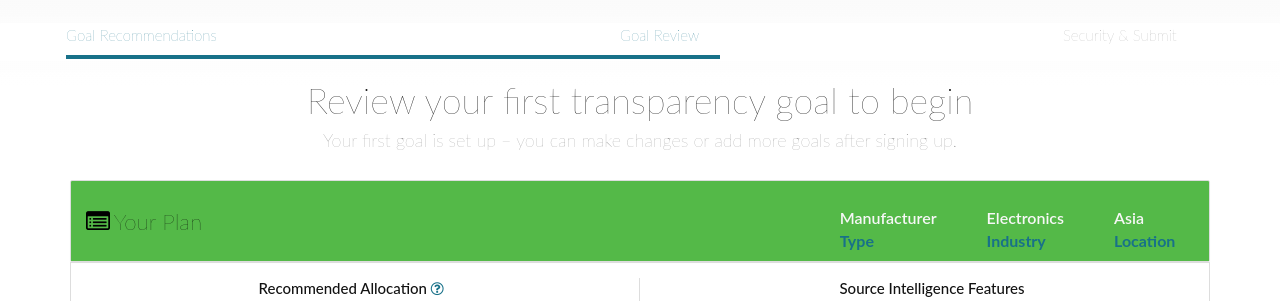
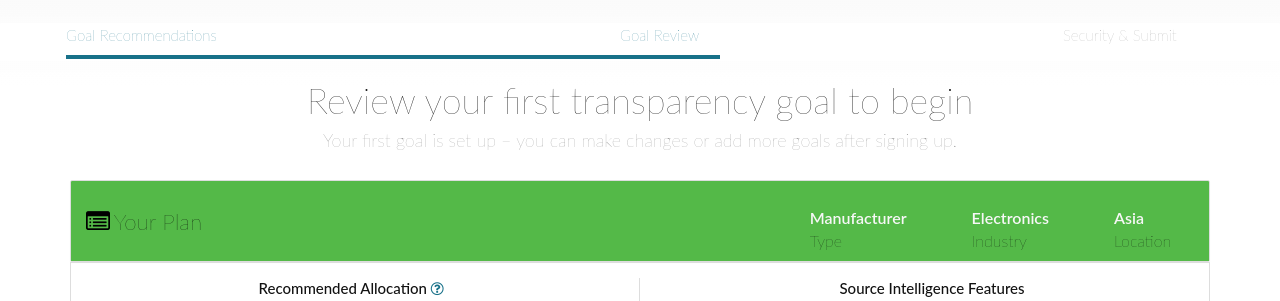
Before and after one commit to JonRichardson/SIProject, a PHP site: page /index2.html in a window 1280 px wide. Shown: the part 81-382 px from the top of the page. Run offline with PHP 8.4, Linux system fonts and the light colour scheme; some libraries are stand-ins or nearby versions.

Commit message:
fixed panel header text

```diff
--- a/index.html
+++ b/index.html
@@ -128,7 +128,8 @@
                       <th class="tableLabels">Location</th>
                       <th> </th>
                     </tr>
-                </table></div>
+                  </table>
+                </div>
               </div>
             </div>
           </h4>
--- a/index2.html
+++ b/index2.html
@@ -102,14 +102,13 @@
     <div class="container" >
       <div class="panel-group" id="accordion">
         <div class="panel panel-default">
-          <a class="accordion-toggle yourPlan" data-toggle="collapse" data-parent="#accordion" href="#collapseOne">
           <div class="panel-heading customPanel">
             <h4 class="panel-title">
               <div class="row">
                 <div class="col-sm-6">
                 </br>
                   <i class="fa fa-list-alt panelIcon" aria-hidden="true"></i>
-                    <span> Your Plan</span>
+                  <span class="mainPanelLabel"> Your Plan</span>
                 </div>
                 <div class="col-sm-6">
                 </br>
@@ -137,7 +136,6 @@
               </h4>
             </div>
           </div>
-          </a>
           <div id="collapseTwo" class="panel-collapse collapse in">
             <div class="panel-body">
               <div class="container">
--- a/test.css
+++ b/test.css
@@ -97,8 +97,9 @@
   font-size: 20px;
   font-weight: lighter;
 }
+
 .inputPageVariables {
-  padding: 0 50px 5px 0px;
+  padding: 0 50px 5px 15px;
   font-weight: 600;
   color: #F7F7F7;
 }
@@ -115,8 +116,6 @@
   color: black;
   font-size: 1.5em;
 }
-
-.fa-chain-broken.panelIcon
 
 .tableLabels {
   padding: 0 15px 0 15px;
@@ -372,7 +371,7 @@ display: block;
 }*/
 
 .col-sm-4.greyBox {
-  background-color: #EFEFEF;
+  background-color: #F9F9F9;
   height: 100%;
   margin-top: -10px;
   padding-bottom: 36px;
```
Lines whose indentation alone changed are shown as unchanged.
